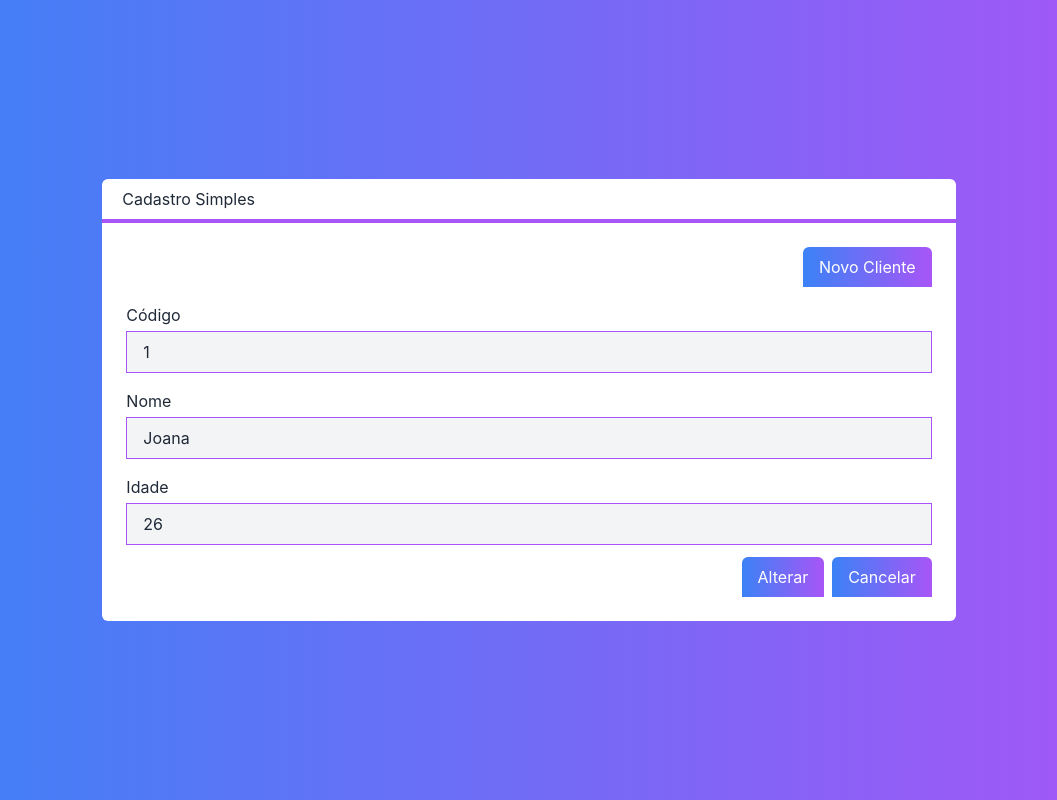
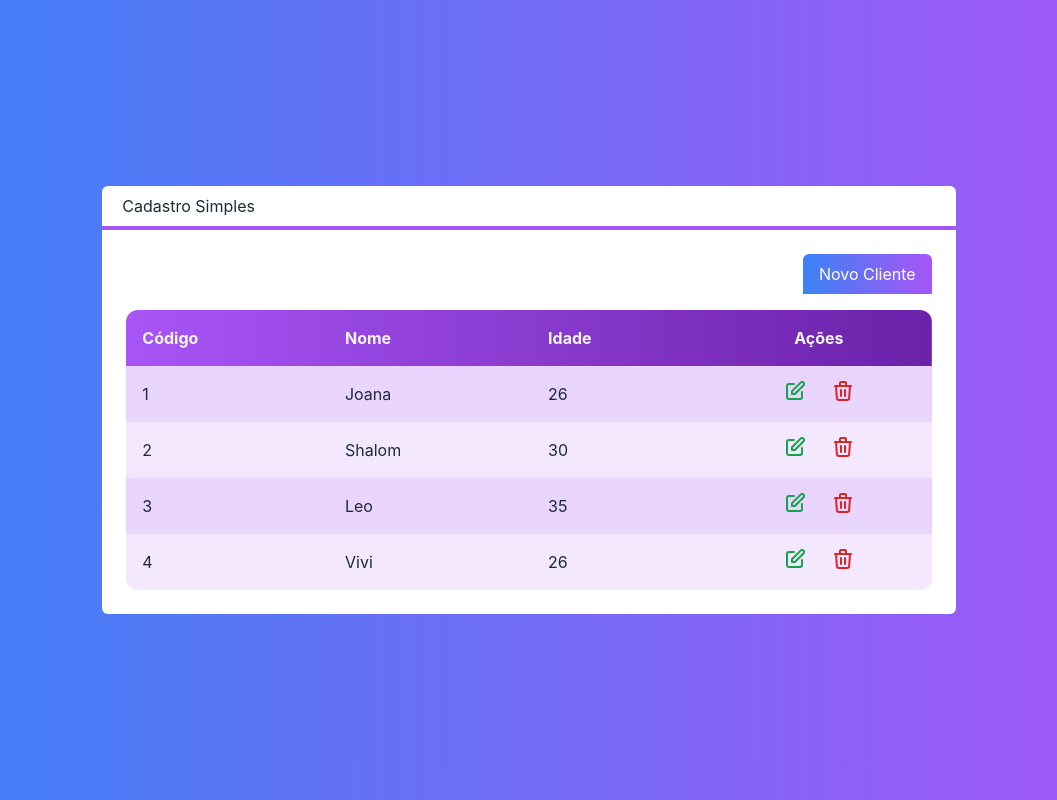
Before and after one commit to joanagodoy/nextjs-crud-cod3r, a Next.js app in the folder next-crud/: page / in a window 1280 px wide. Shown: the whole page, without its empty margins (111-1168 px from the left). Built offline with nearby package versions, Linux system fonts and the light colour scheme.

Commit message:
alterna entre tabela e formulário

```diff
--- a/next-crud/src/components/Botao.tsx
+++ b/next-crud/src/components/Botao.tsx
@@ -2,6 +2,7 @@ interface BotaoProps{
     children: any
     className?: string
     cor?: 'green' | 'gray' | 'blue'
+    onClick?:() => void
 }
 
 export default function Botao(props: BotaoProps){
@@ -9,10 +10,12 @@ export default function Botao(props: BotaoProps){
     return (
         <div className="flex justify-end">
             <button className={`
-                bg-gradient-to-r from-${cor}-400 to-${cor}-700
-                text-white px-4 py-2 rounded-t-md
-                ${props.className}
-            `}>
+                    bg-gradient-to-r from-${cor}-400 to-${cor}-700
+                    text-white px-4 py-2 rounded-t-md
+                    ${props.className}
+                `}
+                onClick={props.onClick}
+            >
                 {props.children}
             </button>
         </div>
--- a/next-crud/src/components/Formulario.tsx
+++ b/next-crud/src/components/Formulario.tsx
@@ -5,6 +5,8 @@ import Entrada from "./Entrada";
 
 interface FormularioProps{
     cliente: Cliente
+    cancelado?:() => void
+    clienteMudou?: (cliente: Cliente) => void
 }
 
 export default function Formulario(props: FormularioProps){
@@ -16,13 +18,13 @@ export default function Formulario(props: FormularioProps){
             {id ? (
                 <Entrada label="Código"  tipo="text" valor={id}  className="mb-4" somenteLeitura></Entrada>
             ) : false}
-            <Entrada label="Nome"  tipo="text" valor={nome} className="mb-4"></Entrada>
-            <Entrada label="Idade"  tipo="number" valor={idade}></Entrada>
+            <Entrada label="Nome"  tipo="text" valor={nome} className="mb-4" valorMudou={setNome}></Entrada>
+            <Entrada label="Idade"  tipo="number" valor={idade} valorMudou={setIdade}></Entrada>
             <div className="flex justify-end mt-3">
-                <Botao cor="green" className="mr-2">
+                <Botao cor="green" className="mr-2" onClick={() => props.clienteMudou?.(new Cliente(nome, +idade, id))}>
                     {id ? "Alterar" : "Salvar"}
                 </Botao>
-                <Botao cor="gray">
+                <Botao cor="gray" onClick={props.cancelado}>
                     Cancelar
                 </Botao>
             </div>
--- a/next-crud/src/components/Tabela.tsx
+++ b/next-crud/src/components/Tabela.tsx
@@ -6,6 +6,7 @@ interface TabelaProps{
     clientes: Cliente[],
     clienteAlterado?: (cliente: Cliente) => void,
     clienteExcluido?: (cliente: Cliente) => void
+    onClick?: () => void
 }
 
 export default function Tabela(props: TabelaProps){
--- a/next-crud/src/core/Cliente.ts
+++ b/next-crud/src/core/Cliente.ts
@@ -1,6 +1,6 @@
 export default class Cliente{
     #id: string
-    #nome: String
+    #nome: string
     #idade: number
 
     constructor(nome: string, idade: number, id: string = null){
--- a/next-crud/src/pages/index.tsx
+++ b/next-crud/src/pages/index.tsx
@@ -1,3 +1,4 @@
+import { useState } from 'react'
 import Botao from '../components/Botao'
 import Formulario from '../components/Formulario'
 import Layout from '../components/Layout'
@@ -21,6 +22,12 @@ export default function Home() {
     console.log(`Excluido... ${cliente.nome}`)
   }
 
+  function salvarCliente(cliente: Cliente){
+    console.log(cliente);
+  }
+
+  const [visivel, setVisivel] = useState<'tabela' | 'formulario'>('tabela')
+
   return (
     <h1 className={`
       flex justify-center items-center h-screen
@@ -28,12 +35,19 @@ export default function Home() {
       text-white
     `}>
       <Layout titulo="Cadastro Simples">
-        <Botao cor="green" className="mb-4" >Novo Cliente</Botao>
-        {/* <Tabela clientes={clientes}
+        <Botao cor="green" className="mb-4" onClick={() => setVisivel('formulario')}>Novo Cliente</Botao>
+        {visivel === 'tabela' ? (
+          <Tabela clientes={clientes}
                 clienteAlterado={clienteAlterado}
                 clienteExcluido={clienteExcluido}
-        /> */}
-        <Formulario cliente={clientes[0]}/>
+          />
+        ) : (
+          <Formulario
+            cliente={clientes[0]}
+            clienteMudou={salvarCliente}
+            cancelado={() => setVisivel('tabela')}
+          />
+        )}
       </Layout>
     </h1>
   )
```
